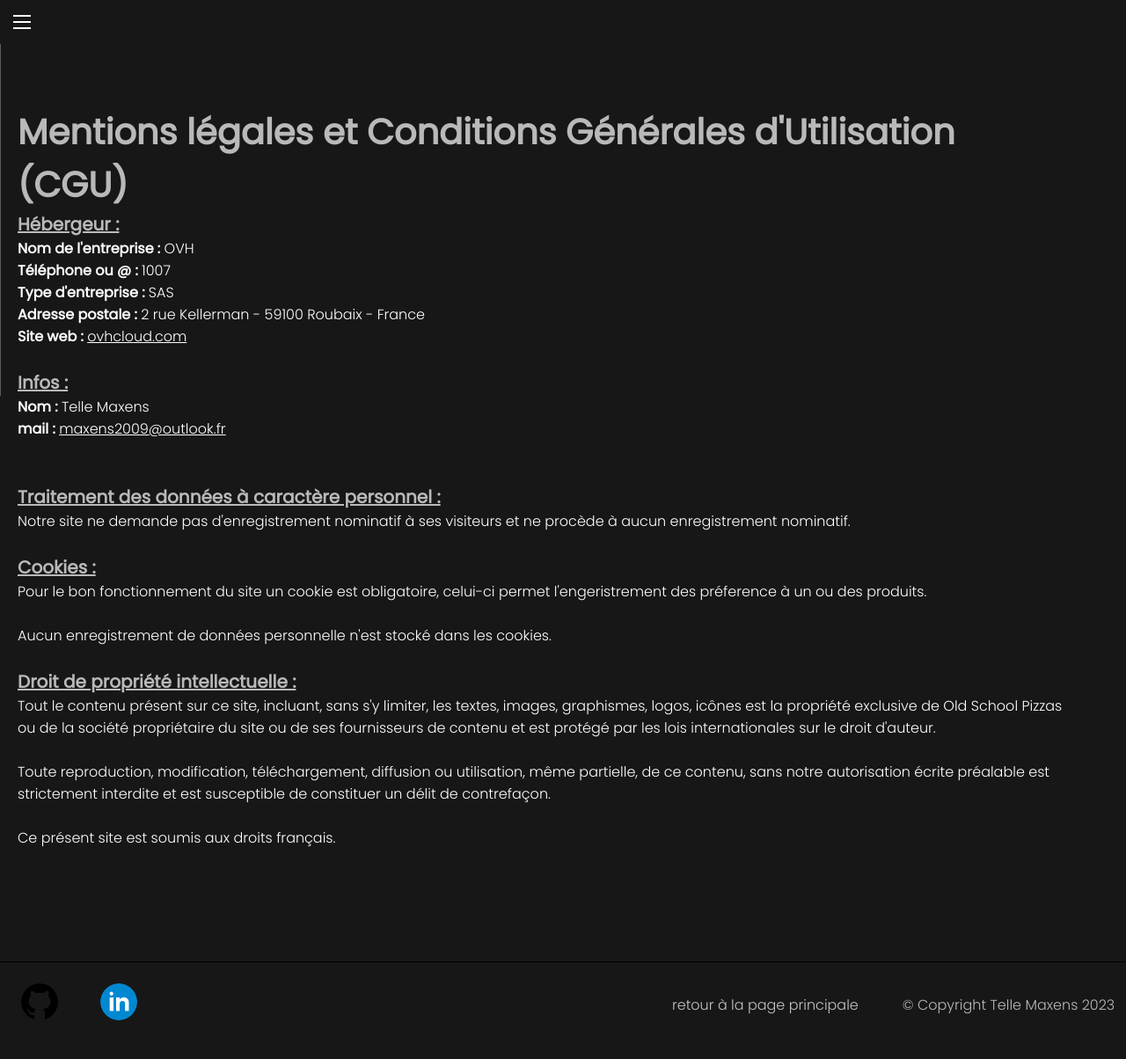
After one commit to Naxem/Portfolio, a PHP site: page /mentionLegal.html in a window 1280 px wide. The commit adds this page. Shown: the whole page at 88% size. Run offline with PHP 8.4, Linux system fonts and the light colour scheme.

Commit message:
Version pre-finial
mention
correctif resposive
présentation
etc...

```diff
--- a/css/main.css
+++ b/css/main.css
@@ -1,17 +1,17 @@
 @import url('https://fonts.googleapis.com/css2?family=Poppins:wght@200;300;400&display=swap');
 
-*, *::after, *::after {
+*, *::after, *::before {
     margin: 0;
     padding: 0;
     box-sizing: border-box;
     font-family: 'Poppins', 'Arial';
     font-weight: 300;
+    font-size: 16px;
 }
 
 body {
     background: rgb(24, 23, 23);
     cursor: default;
-
 }
 
 h1 {
--- /dev/null
+++ b/css/mentionLegal.css
@@ -0,0 +1,34 @@
+body {
+    display: flex;
+    flex-direction: column;
+    overflow-x: hidden;
+    color: white;
+}
+
+section#mentions {
+    margin-top: 100px;
+    min-height: max-content;
+    max-width: 95%;
+}
+section .textes {margin: 20px 0 0 20px;}
+
+h1 {
+    font-size: 40px;
+    font-weight: 900;
+}
+
+h2 {
+    font-size: 20px;
+    font-weight: 800;
+    text-decoration: underline;
+}
+
+strong {
+    color: white;
+    font-weight: 800;
+}
+
+section#mentions a {
+    text-decoration: underline;
+    color: white;
+}
--- a/css/navFooter.css
+++ b/css/navFooter.css
@@ -100,15 +100,16 @@ footer {
 
 .footer-social li img {
     width: 50px;
-    height: auto;
+    height: 50px;
 }
 
 .row {
     display: flex;
     align-items: center;
     justify-content: space-between;
-    padding: max(30px, 2vw);
+    flex-direction: row;
 }
+
 .footer-social li {
     list-style: none;
     padding: 20px;
@@ -122,10 +123,29 @@ footer {
 .div-mention {
     display: flex;
     align-items: center;
+    flex-direction: row;
+    margin-right: 1vw;
 }
 
 .a-mention {
     text-decoration: none;
     color: #c5c5c6;
     padding: 50px;
+    font-size: 16px;
 }
+
+.copy-span {
+    font-size: 16px;
+}
+
+/*media query*/
+@media screen and (max-width: 400px) {
+    .row {
+        flex-direction: column;
+    }
+
+    .div-mention {
+        flex-direction: column;
+        margin-right: 0;
+    }
+  }
--- /dev/null
+++ b/mentionLegal.html
@@ -0,0 +1,88 @@
+<!DOCTYPE html>
+<html lang="fr">
+<head>
+    <meta charset="UTF-8">
+    <meta http-equiv="X-UA-Compatible" content="IE=edge">
+    <meta name="viewport" content="width=device-width, initial-scale=1, maximum-scale=1">
+    <meta name="author" content="Telle Maxens">
+    <link rel="stylesheet" href="css/main.css">
+    <link rel="stylesheet" href="css/mentionLegal.css">
+    <link rel="stylesheet" href="css/navFooter.css">
+    <!-- icon-->
+	<link rel="icon" type="image/png" href="ressources/image.png">
+    <title>Mention Légal</title>
+</head>
+<header>
+	<nav>
+		<div class="main-navlinks">
+			<button class="hamburger" type="button" aria-label="Toggle navigation" aria-expanded="false">
+					<span></span>
+					<span></span>
+					<span></span>
+			</button>
+			<div class="navlinks-container">
+				<a href="#intro">Accueil</a>
+				<a href="#about">A propos</a>
+				<a href="#competence">Compétence</a>
+				<a href="#etude">Étude</a>
+				<a href="#projects">Projets</a>
+			</div>
+		</div>
+	</nav>
+</header>
+<body>
+    <section id="mentions">
+        <div class="textes">
+            <h1>Mentions légales et Conditions Générales d'Utilisation (CGU)</h1>
+
+            <h2>Hébergeur :</h2>
+            <p><strong>Nom de l'entreprise : </strong>OVH</p>
+            <p><strong>Téléphone ou @ : </strong>1007</p>
+            <p><strong>Type d'entreprise : </strong>SAS</p>
+            <p><strong>Adresse postale : </strong>2 rue Kellerman - 59100 Roubaix - France</p>
+            <p><strong>Site web : </strong><a href="https://www.ovhcloud.com/fr/" target="_blank">ovhcloud.com</a></p>
+
+            <br>
+
+            <h2>Infos :</h2>
+            <p><strong>Nom : </strong>Telle Maxens</p>
+            <p><strong>mail : </strong><a href="mailto: maxens2009@outlook.fr">maxens2009@outlook.fr</a></p>
+
+            <br><br>
+
+            <h2>Traitement des données à caractère personnel :</h2>
+            <p>Notre site ne demande pas d'enregistrement nominatif à ses visiteurs et ne procède à aucun enregistrement nominatif.</p>
+
+            <br>
+
+            <h2>Cookies :</h2>
+            <p>Pour le bon fonctionnement du site un cookie est obligatoire, celui-ci permet l'engeristrement des préference à un ou des produits.<br><br>
+            Aucun enregistrement de données personnelle n'est stocké dans les cookies.</p>
+
+            <br>
+
+            <h2>Droit de propriété intellectuelle :</h2>
+            <p>Tout le contenu présent sur ce site, incluant, sans s'y limiter, les textes, images, graphismes, logos, icônes est la propriété exclusive de Old School Pizzas ou de la société propriétaire du site ou de ses fournisseurs de contenu et est protégé par les lois internationales sur le droit d'auteur.<p><br>
+            <p>Toute reproduction, modification, téléchargement, diffusion ou utilisation, même partielle, de ce contenu, sans notre autorisation écrite préalable est strictement interdite et est susceptible de constituer un délit de contrefaçon.</p><br>
+            <p>Ce présent site est soumis aux droits français.</p>
+        </div>
+    </section>
+    <script src="js/navBare.js"></script>
+</body>
+<footer>
+    <div class="row">
+     	<div class="social">
+     		<ul class="footer-social">
+				<li><a href="https://github.com/Naxem" target="_bank"><img src="ressources/images/logo_github.png" alt="logo github"></a></li>
+				<li><a href="https://linkedin.com/in/maxens-telle-99a43a265" target="_bank"><img src="ressources/images/logo_linkedin.png" alt="logo linkedin"></a></li>
+			</ul>
+		</div>
+      	<div class="div-mention">
+			<span><a class="a-mention" href="index.html">retour à la page principale</a></span>
+	      	<div class="copyright">
+		        <span class="copy-span">© Copyright Telle Maxens 2023</span>
+	      	</div>
+      	</div>
+	</div>
+</footer>
+</html>
```
Also changed, not shown: other parts of css/main.css (+23 -50 lines), css/btnAbout.css (+14 -5 lines), index.html (+20 -16 lines).
